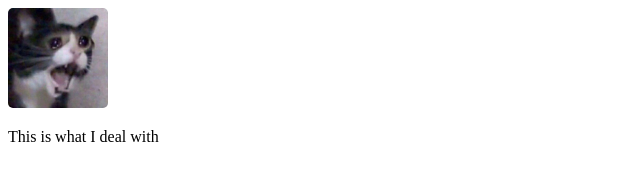
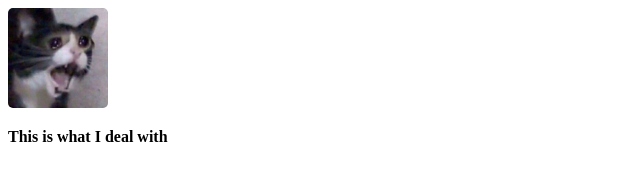
Before and after one commit to AlexanderWMontesinos/AlexanderWMontesinos.github.io, a plain HTML site: page index.html in a window 1280 px wide. Shown: the full height of the page, 0-640 px from the left. Drawn offline with Linux system fonts and the light colour scheme.

Commit message:
aggressive text

```diff
--- a/index.html
+++ b/index.html
@@ -6,12 +6,17 @@
             img {
                 width: 100px;
                 border-radius: 5px;
+                margin-right: 10px;
+
+            }
+            .head {
+                font-weight: bold;
             }
         </style>
     </head>
     <body>
        <img src="images/sad cat.jpg" />
-        <p>This is what I deal with</p>
+        <p class="head">This is what I deal with</p>
     </body>
 
 </html>
```
